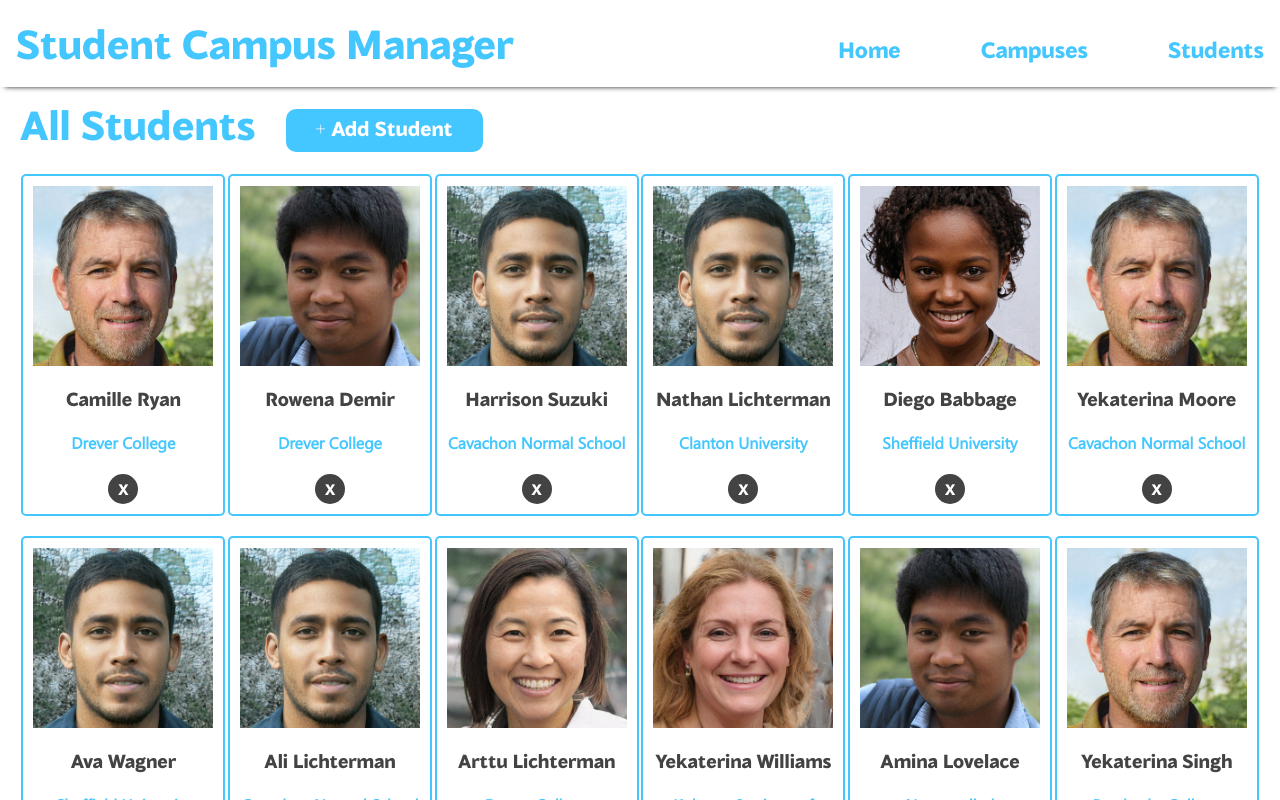
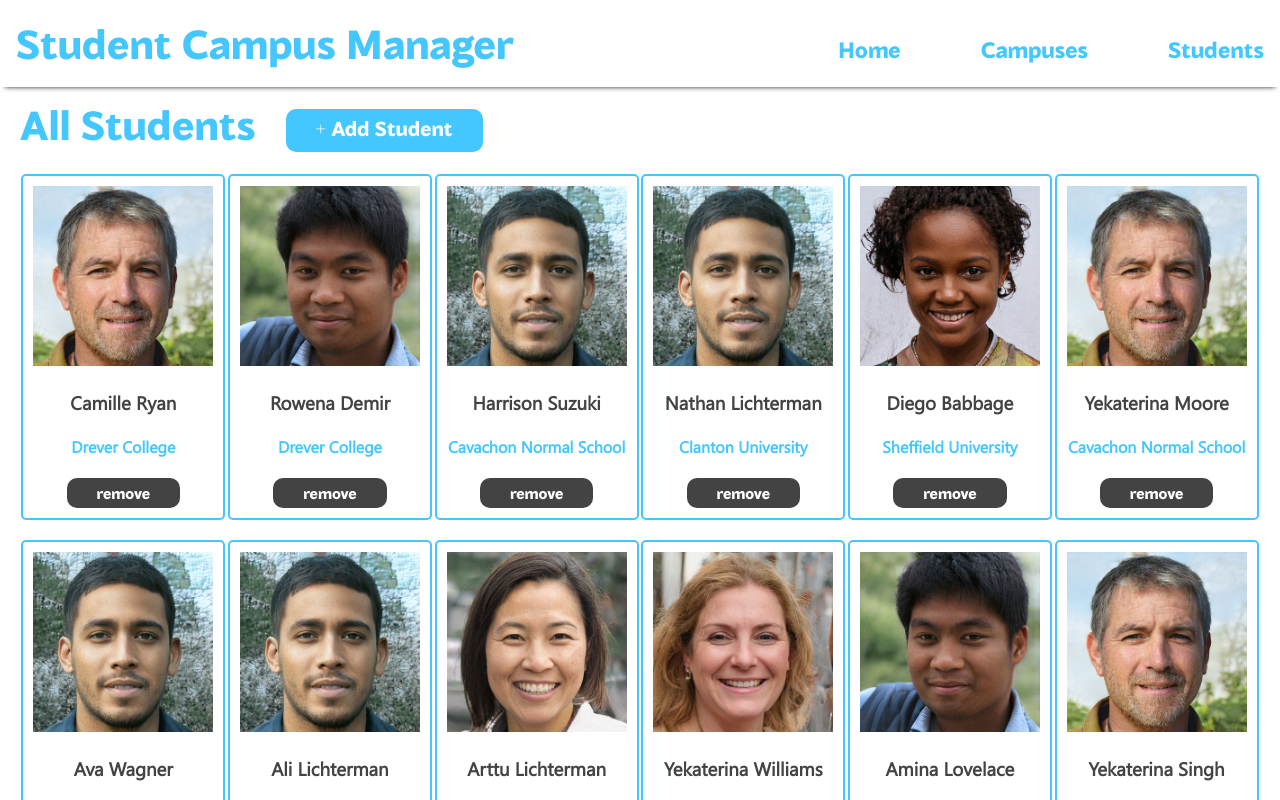
Before and after one commit to isabellab3/Student-Campus-Manager-Frontend, a React (Create React App) app: page /allstudents in a window 1280 px wide. Shown: the top 800 px of the page. Built offline with nearby package versions, Linux system fonts and the light colour scheme.

Commit message:
Improved remove student button in All Students page

```diff
--- a/src/components/containers/AllStudentsContainer.jsx
+++ b/src/components/containers/AllStudentsContainer.jsx
@@ -10,9 +10,9 @@ class AllStudentsContainer extends Component {
 
         <AllStudentsView
           allStudents={this.props.allStudents}
+          allCampuses={this.props.allCampuses}
           buttonFunction="remove"
-          buttonText="X"
-          allCampuses={this.props.allCampuses}
+          buttonText="remove"
         />
       </div>
     );
--- a/src/components/views/SingleCampusView.css
+++ b/src/components/views/SingleCampusView.css
@@ -86,7 +86,7 @@ p.address {
     height: 50px;
 }
 
-select {
+select#single-campus-view {
     /* width: 230px;
     height: 50px; */
     font-family: segoe-ui;
@@ -108,7 +108,7 @@ select {
     -moz-appearance: none;
 }
 
-select.classic {
+select#single-campus-view.classic {
     text-align: center;
     background-image:
     /* left half of arrow */
--- a/src/components/views/SingleCampusView.jsx
+++ b/src/components/views/SingleCampusView.jsx
@@ -40,7 +40,7 @@ const SingleCampusView = props => {
               </div>
               <div className="select-container">
                 <div className="select-wrapper">
-                  <select className="classic">
+                  <select className="classic" id="single-campus-view">
 
                     <option>None</option>
                     <option>Student Temp 1</option>
--- a/src/components/views/StudentCard.css
+++ b/src/components/views/StudentCard.css
@@ -1,6 +1,11 @@
 @font-face {
   font-family: blacker-sans;
   src: url('../../fonts/blacker-sans-trial.extrabold.ttf');
+}
+
+@font-face {
+  font-family: segoe-ui;
+  src: url('../../fonts/SegoeUI.ttf');
 }
 
 .student-card {
@@ -22,6 +27,7 @@
 .student-card h3 {
   color: #434343;
   text-align: center;
+  font-family: segoe-ui;
 }
 
 .student-card h4 {
@@ -31,9 +37,11 @@
 }
 
 .student-card button {
-  border-radius: 50%;
+  border-radius: 10px;
   background-color: #434343;
-  width: 30px;
+  padding-top: 20px;
+  padding-left: 30px;
+  padding-right: 30px;
   height: 30px;
   font-family: blacker-sans;
   padding-top: 4px;
```
